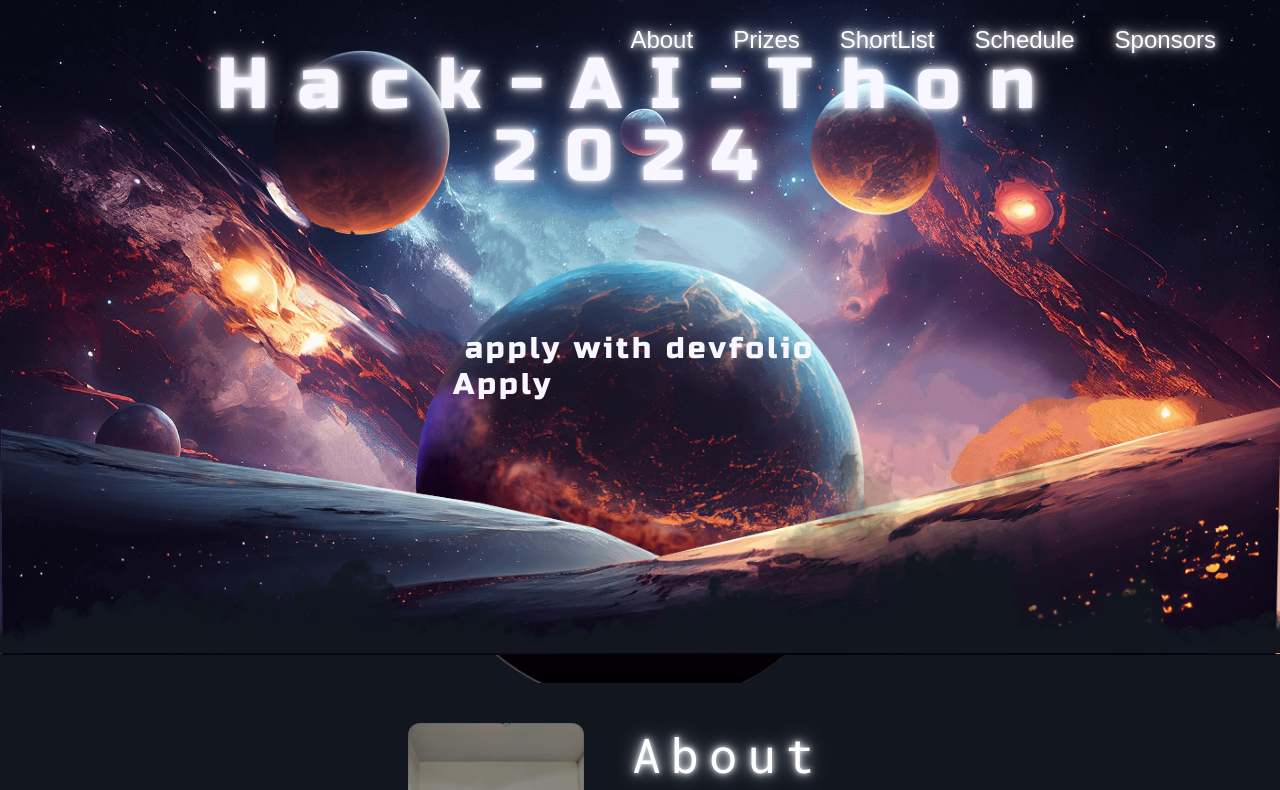
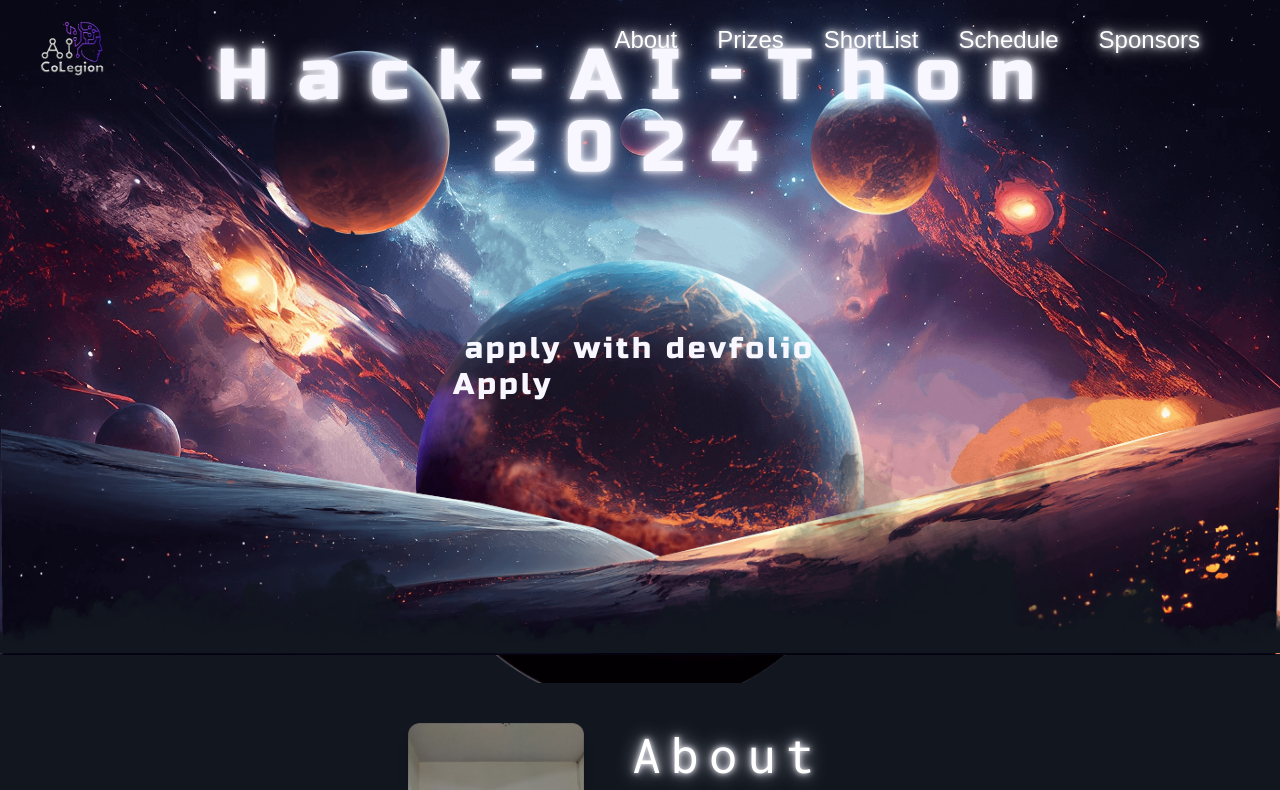
Before and after one commit to CodeMaverick07/Hack-ai-thon, a React (Create React App) app: page / in a window 1280 px wide. Shown: the top 790 px of the page. Built offline with nearby package versions, Linux system fonts and the light colour scheme; a web font is replaced by a local one.

Commit message:
Refactor header and hero section

```diff
--- a/src/components/Header.jsx
+++ b/src/components/Header.jsx
@@ -23,7 +23,16 @@ const Header = () => {
   });
   return (
     <div className="z-[100] fixed w-screen h-auto overflow-visible md:pt-10 md:pr-10">
-      <nav className="flex text-2xl gap-10 items-center justify-end text-white p-6 max-md:hidden font-nav">
+      <div className="flex justify-between items-center mx-10 max-md:hidden">
+        <a href="#hero">
+          <img
+            src="/logo_trans.png"
+            alt="logo"
+            className="w-16 h-16 mt-4 cursor-pointer"
+          />
+        </a>
+
+        <nav className="flex text-2xl gap-10 items-center justify-end text-white py-6 font-nav">
           <a href="#about" className="glow">
             About
           </a>
@@ -40,6 +49,8 @@ const Header = () => {
             Sponsors
           </a>
         </nav>
+      </div>
+
       <div className="hidden max-md:flex justify-between p-6 text-3xl">
         <Sheet>
           <SheetTrigger>
--- a/src/components/HeroSection.jsx
+++ b/src/components/HeroSection.jsx
@@ -69,7 +69,7 @@ const HeroSection = () => {
             data-speed="10"
           />
           <div
-            className="parallax text absolute z-[15] text-7xl font-ai text-[#F8F7FF] glow mb-[530px] tracking-[0.4em] mt-32"
+            className="parallax text absolute z-[15] text-7xl font-ai text-[#F8F7FF] glow mb-[420px] tracking-[0.4em]"
             data-speed="120"
           >
             <h1 className="overflow-visible font-ai text-center">
@@ -123,7 +123,11 @@ const HeroSection = () => {
           className="w-full text-center parallax text2 absolute z-[50] text-3xl  font-ai text-[#F8F7FF] glow mt-20 pb-[600px] tracking-[0.3em]"
           data-speed="70"
         >
-          <h1 className="overflow-visible font-ai">Hack-AI-Thon 2024</h1>
+          <div className="flex flex-col justify-center items-center">
+            <img src="/logo_trans.png" alt="logo" className="w-14 h-14" />
+
+            <h1 className="overflow-visible font-ai">Hack-AI-Thon 2024</h1>
+          </div>
         </div>
         <img
           className="h-[85vh] w-auto absolute parallax"
```
Also changed, not shown: public/logo_trans.png (added). Lines whose indentation alone changed are shown as unchanged.
